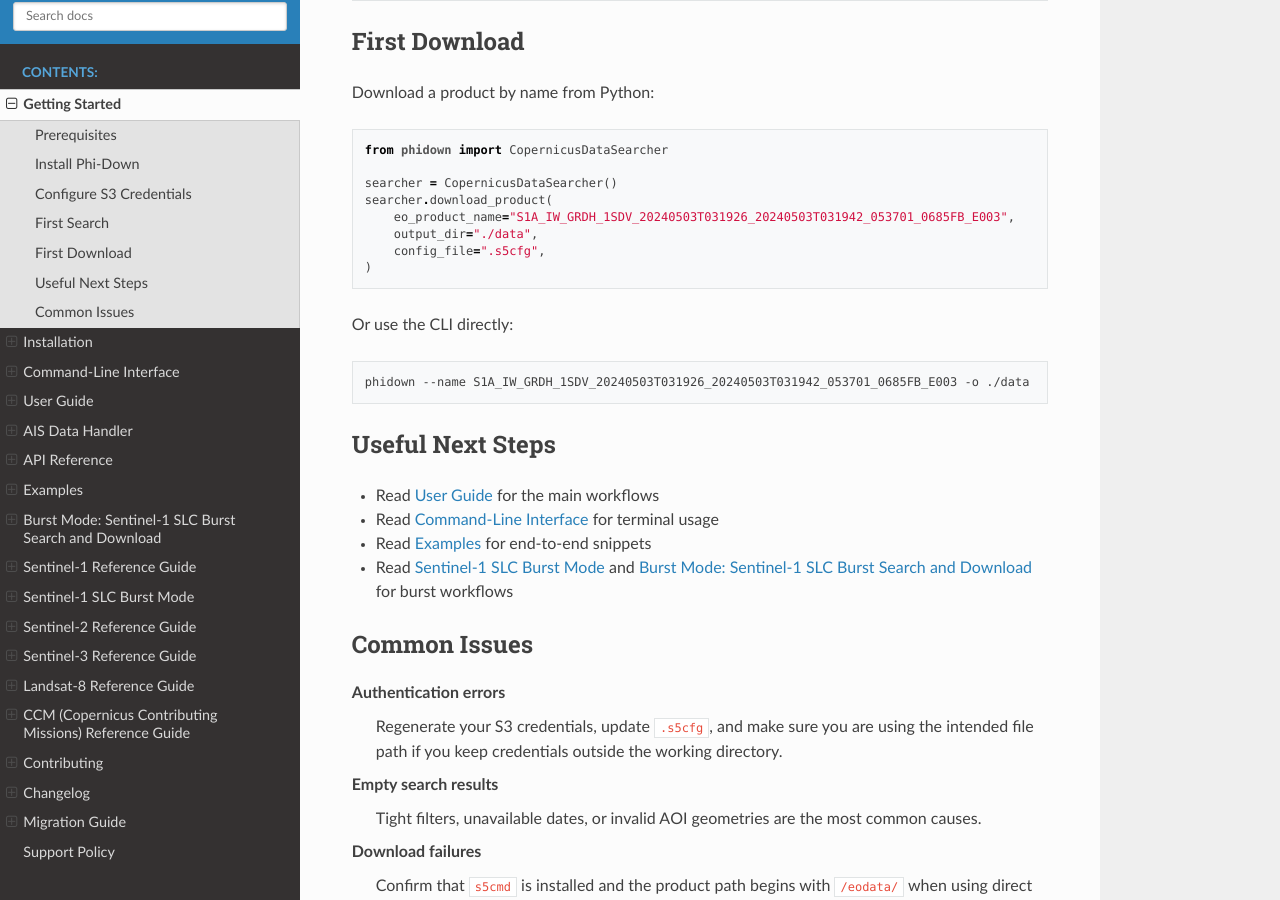
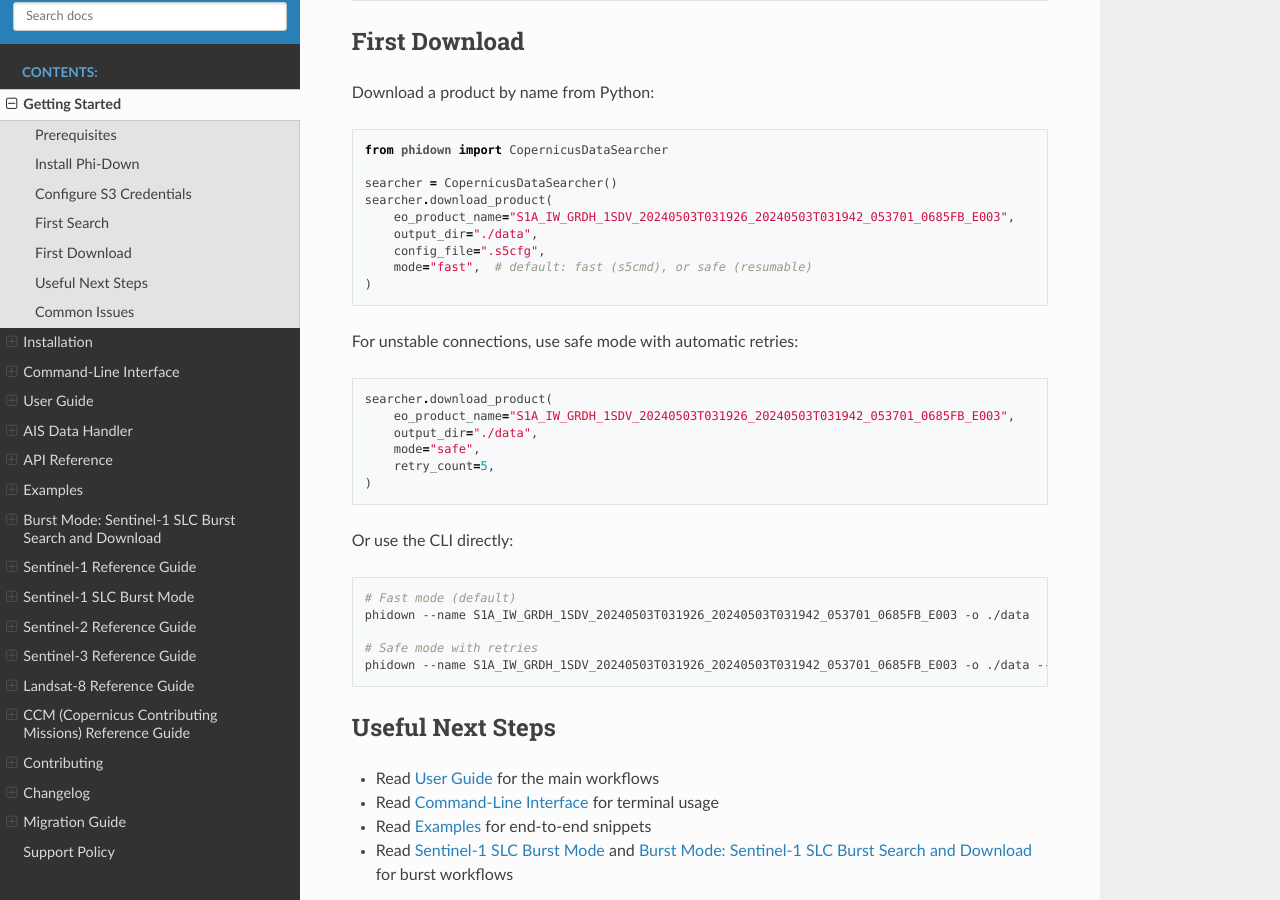
Before and after one commit to ESA-PhiLab/phidown, a Sphinx documentation site: the page built from docs/source/getting_started.rst, in a window 1280 px wide and 900 px high, scrolled down 2126 px. Built offline with Sphinx 7.4.7 and the Read the Docs theme 3.1.0, drawn with Linux system fonts in a browser that asks for light colours; pages that are not in the unit, such as notebooks, are missing from menus.

```diff
--- a/docs/source/cli.rst
+++ b/docs/source/cli.rst
@@ -58,7 +58,7 @@
 * ``--mode fast``: Prefer the ``s5cmd`` transfer path for maximum throughput
 * ``--mode safe``: Prefer the resumable native transfer path for interruption recovery
 * ``--retry-count``: Command-level retry count
-* ``--state-file``: Custom JSON state file path
+* ``--state-file``: Custom JSON state file path (default: ``.phidown/download_state.json`` in output directory)
 * ``--s5cmd-retry-count``: Internal retry count passed to ``s5cmd``
 * ``--max-workers``: Worker count passed to ``s5cmd``
 * ``--backoff-base`` and ``--backoff-max``: Exponential retry backoff controls
--- a/docs/source/getting_started.rst
+++ b/docs/source/getting_started.rst
@@ -121,13 +121,29 @@
        eo_product_name="S1A_IW_GRDH_1SDV_20240503T031926_20240503T031942_053701_0685FB_E003",
        output_dir="./data",
        config_file=".s5cfg",
+       mode="fast",  # default: fast (s5cmd), or safe (resumable)
+   )
+
+For unstable connections, use safe mode with automatic retries:
+
+.. code-block:: python
+
+   searcher.download_product(
+       eo_product_name="S1A_IW_GRDH_1SDV_20240503T031926_20240503T031942_053701_0685FB_E003",
+       output_dir="./data",
+       mode="safe",
+       retry_count=5,
    )
 
 Or use the CLI directly:
 
 .. code-block:: bash
 
+   # Fast mode (default)
    phidown --name S1A_IW_GRDH_1SDV_20240503T031926_20240503T031942_053701_0685FB_E003 -o ./data
+
+   # Safe mode with retries
+   phidown --name S1A_IW_GRDH_1SDV_20240503T031926_20240503T031942_053701_0685FB_E003 -o ./data --mode safe --retry-count 5
 
 Useful Next Steps
 -----------------
```
Also changed, not shown: docs/source/changelog.rst (+8 -0 lines), how_to_start.ipynb, 4 other files.
